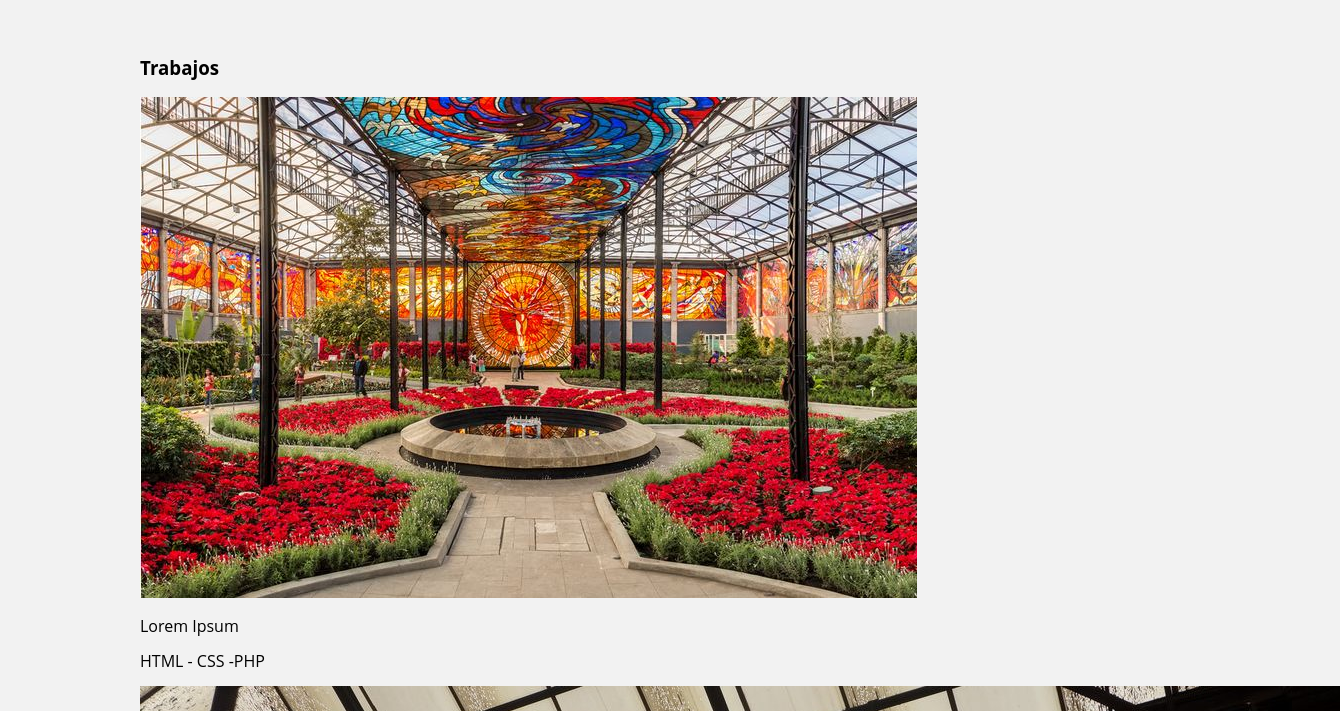
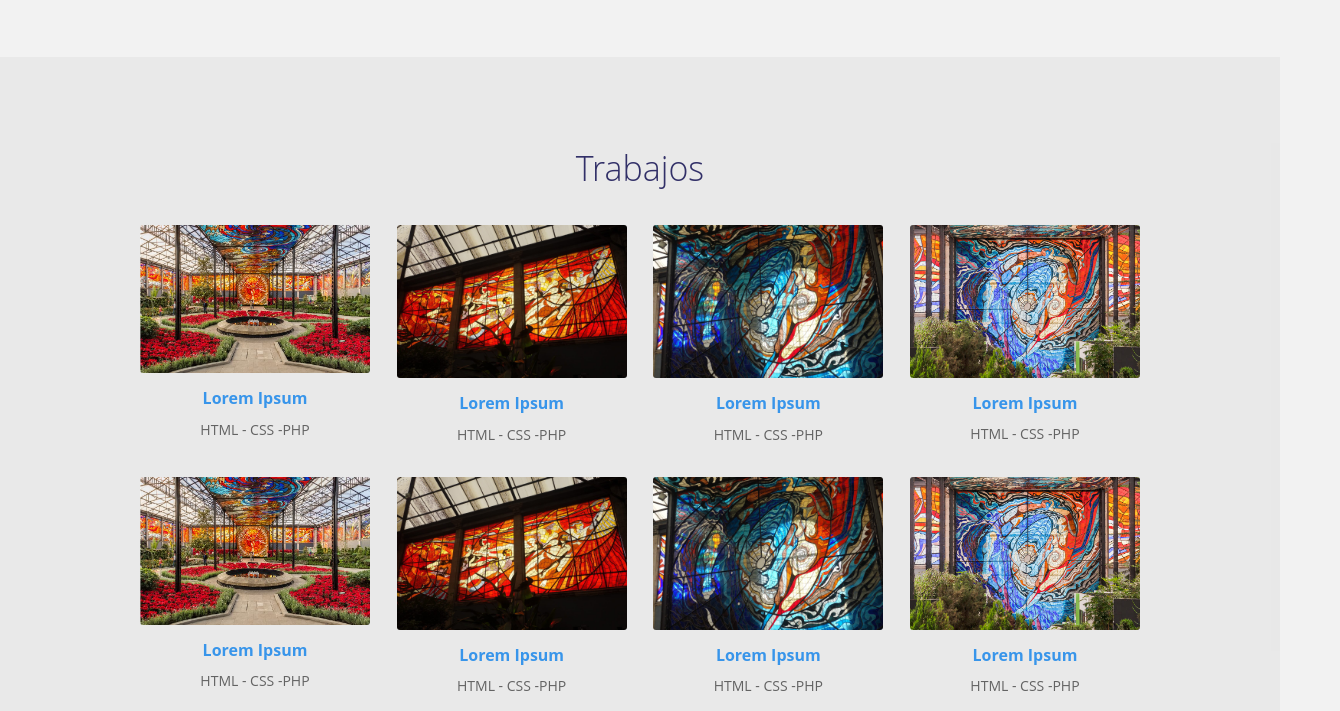
Before and after one commit to Bandu19/DISENO-PORTAFOLIO, a plain HTML site: page index.html in a window 1280 px wide. Shown: the part 874-1585 px from the top of the page, 1340 px wide, since content can reach past the window. Drawn offline with Linux system fonts and the light colour scheme.

Commit message:
Finalizando Estilos SECTION PARTE 2

```diff
--- a/css/estilos.css
+++ b/css/estilos.css
@@ -21,9 +21,10 @@ body {
 /*---------------------HEADER--------------*/
 
 header {
-    background: url(../img/imagen_fondo_2.jpg) #49a3d6;
+    background: url(../img/imagen_fondo_2.jpg);
     background-repeat: no-repeat;
-    background-position: center;
+    background-size: cover;
+    background-position: center center;
     max-height: 600px;
 }
 
@@ -63,11 +64,12 @@ header .contenedor-texto .texto {
     display: inline-block;
     text-align: center;
     padding: 20px 60px;
-    transition: all 1s ease-out;
+    transition: all .3s ease;
+    opacity: .8;
 }
 
 header .contenedor-texto .texto:hover {
-    border: 1px solid #f2f2f2;
+    border: 2px solid #f2f2f2;
 }
 
 header .contenedor-texto .texto h1,
@@ -134,3 +136,62 @@ header .contenedor-texto .texto .profesion {
     color: #3895ea;
     text-decoration: underline;
 }
+
+
+/*---------------SECTION-TRABAJOS----------------------------*/
+
+.main .trabajos {
+    background: #bdbdbd2f;
+    padding: 60px 0;
+}
+
+.main .trabajos .contenedor {
+    overflow: hidden;
+}
+
+.main .trabajos .titulo {
+    font-size: 34px;
+    line-height: 34px;
+    margin-bottom: 40px;
+    font-weight: 300;
+    color: #323068;
+    text-align: center;
+}
+
+.main .trabajos .contenedor-trabajos {
+    display: flex;
+    flex-direction: row;
+    flex-wrap: wrap;
+    justify-content: space-between;
+}
+
+.main .trabajos .contenedor-trabajos .trabajo {
+    width: 23%;
+    margin-bottom: 20px;
+}
+
+.main .trabajos .contenedor-trabajos .trabajo .thumb {
+    width: 100%;
+    margin-bottom: 10px;
+}
+
+.main .trabajos .contenedor-trabajos .trabajo .thumb img {
+    width: 100%;
+    vertical-align: top;
+    border-radius: 3px;
+}
+
+.main .trabajos .contenedor-trabajos .trabajo .descripcion {
+    text-align: center;
+}
+
+.main .trabajos .contenedor-trabajos .trabajo .nombre {
+    font-weight: 700;
+    color: #3895ea;
+    margin-bottom: 10px;
+}
+
+.main .trabajos .contenedor-trabajos .trabajo .categoria {
+    font-size: 14px;
+    color: #636363;
+}
```
